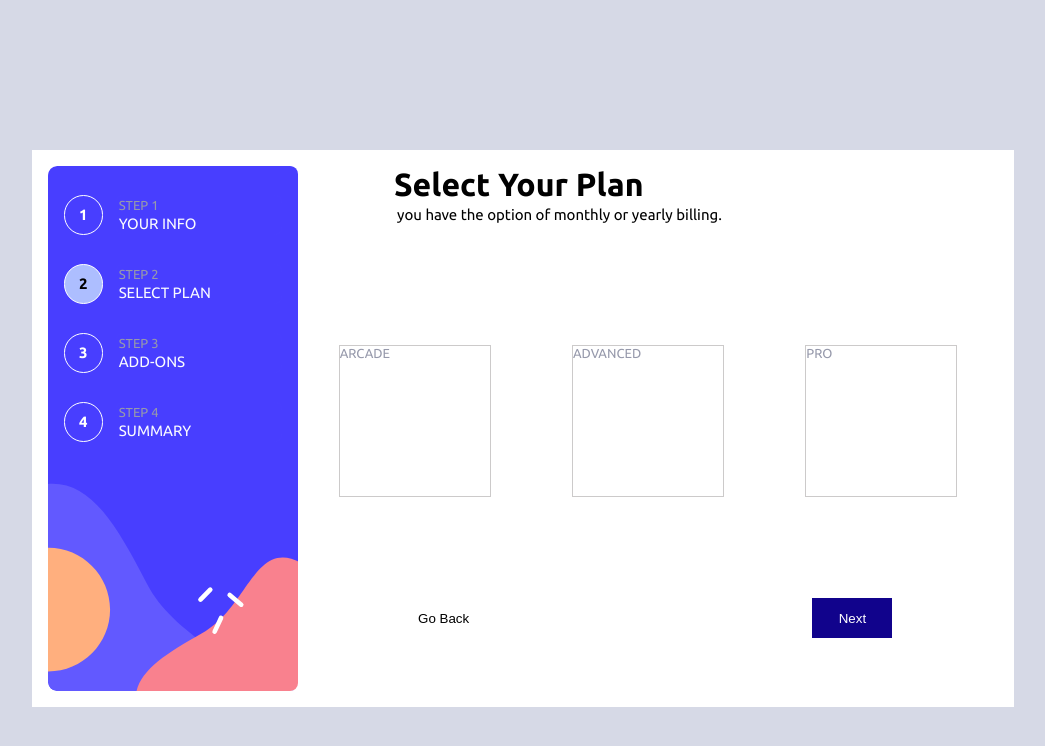
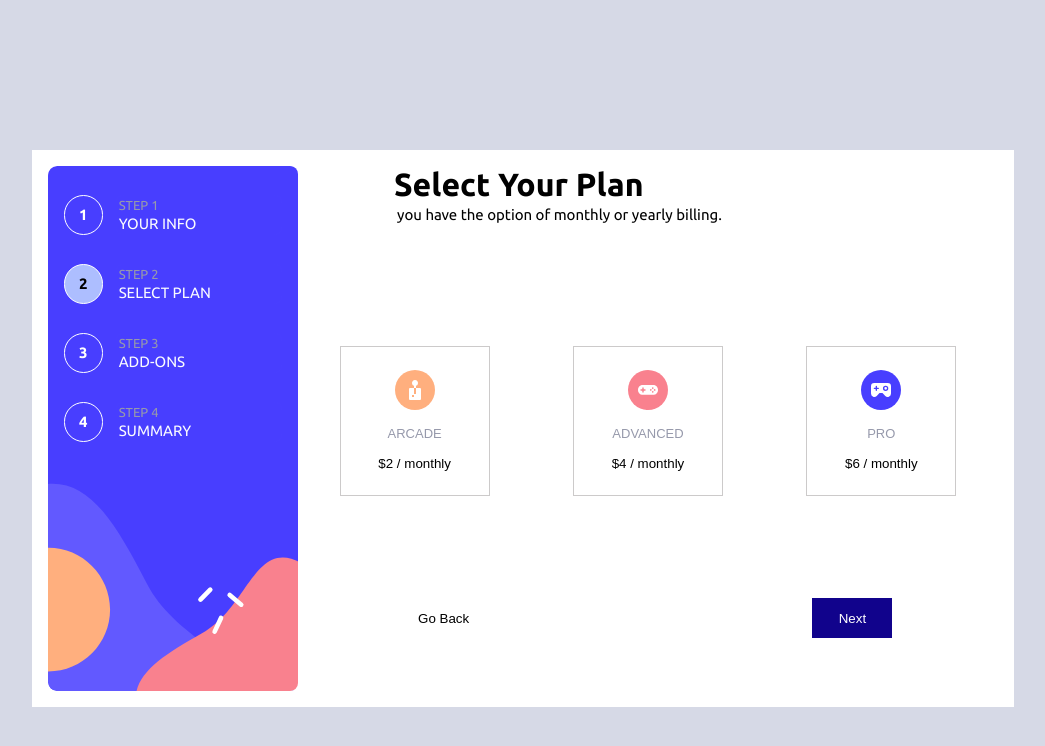
Before and after one commit to Mfried95/Multi-Step, a React (Vite) app: page / in a window 1280 px wide. Both pictures are taken after typing "Sample", "name@example.com", "5551234" into the empty fields and a click on the button "Next". Shown: the top 746 px of the page, without its empty margins (117-1162 px from the left). Built offline with nearby package versions, Linux system fonts and the light colour scheme.

Commit message:
Added step 2 buttons

```diff
--- a/src/components/steptwo.tsx
+++ b/src/components/steptwo.tsx
@@ -1,5 +1,8 @@
 import React from "react";
 import "../styles/steptwo.css";
+import Arcade from "../assets/images/icon-arcade.svg";
+import Advanced from "../assets/images/icon-advanced.svg";
+import Pro from "../assets/images/icon-pro.svg";
 
 type PlanData = {
   plan: string;
@@ -11,10 +14,6 @@ type PlanDataFormProps = PlanData & {
 };
 
 const steptwo = ({ plan, price, updateFields }: PlanDataFormProps) => {
-
-
-
-
   return (
     <div>
       <div className="personal-info-container">
@@ -22,19 +21,35 @@ const steptwo = ({ plan, price, updateFields }: PlanDataFormProps) => {
           <h1>Select Your Plan</h1>
           <p>You have the option of Monthly or Yearly billing.</p>
         </div>
+
         <div className="plan-selection">
-          <section
-          onClick={() => updateFields({ plan: "Arcade", price: +2 })}>
+          <button
+            type="button"
+            className="plan-btn"
+            onClick={() => updateFields({ plan: "Arcade", price: +2 })}
+          >
+            <img src={Arcade} alt="" />
             <h2>Arcade</h2>
-          </section>
-          <section
+            <span>$2 / monthly</span>
+          </button>
+          <button
+            type="button"
+            className="plan-btn"
             onClick={() => updateFields({ plan: "Advanced", price: +4 })}
           >
+            <img src={Advanced} alt="" />
             <h2>Advanced</h2>
-          </section>
-          <section onClick={() => updateFields({ plan: "Pro", price: +6 })}>
+            <span>$4 / monthly</span>
+          </button>
+          <button
+            type="button"
+            className="plan-btn"
+            onClick={() => updateFields({ plan: "Pro", price: +6 })}
+          >
+            <img src={Pro} alt="" />
             <h2>Pro</h2>
-          </section>
+            <span>$6 / monthly</span>
+          </button>
         </div>
       </div>
     </div>
--- a/src/styles/steptwo.css
+++ b/src/styles/steptwo.css
@@ -14,27 +14,41 @@
 
 .plan-selection{
     height: 300px;
-    width: 100%;
     display: flex;
     flex-direction: row;
-    margin: 0;
-    padding: 0;
+    justify-content: center;
+    align-items: center;
 }
 
 
-section{
+.plan-btn{
     border: solid 1px rgb(204, 202, 202);
+    margin: auto;
+    cursor: pointer;
     height: 150px;
     width: 150px;
-    margin: auto;
-    cursor: pointer;
+    background-color: white;
 }
 
-section:focus {
-    border: solid 1px black;
-  }
+.plan-btn:hover{
+    border: solid black 2px;
+}
+
+.plan-btn:focus{
+    border: solid black 2px;
+}
+
+.plan-btn{
+    color: black;
+}
 
 
-button{
-    background-color: black;
+span{
+    justify-content: center;
+    padding: 15px;
 }
+
+img{
+    padding: 1em;
+    justify-content: none;
+}
```
